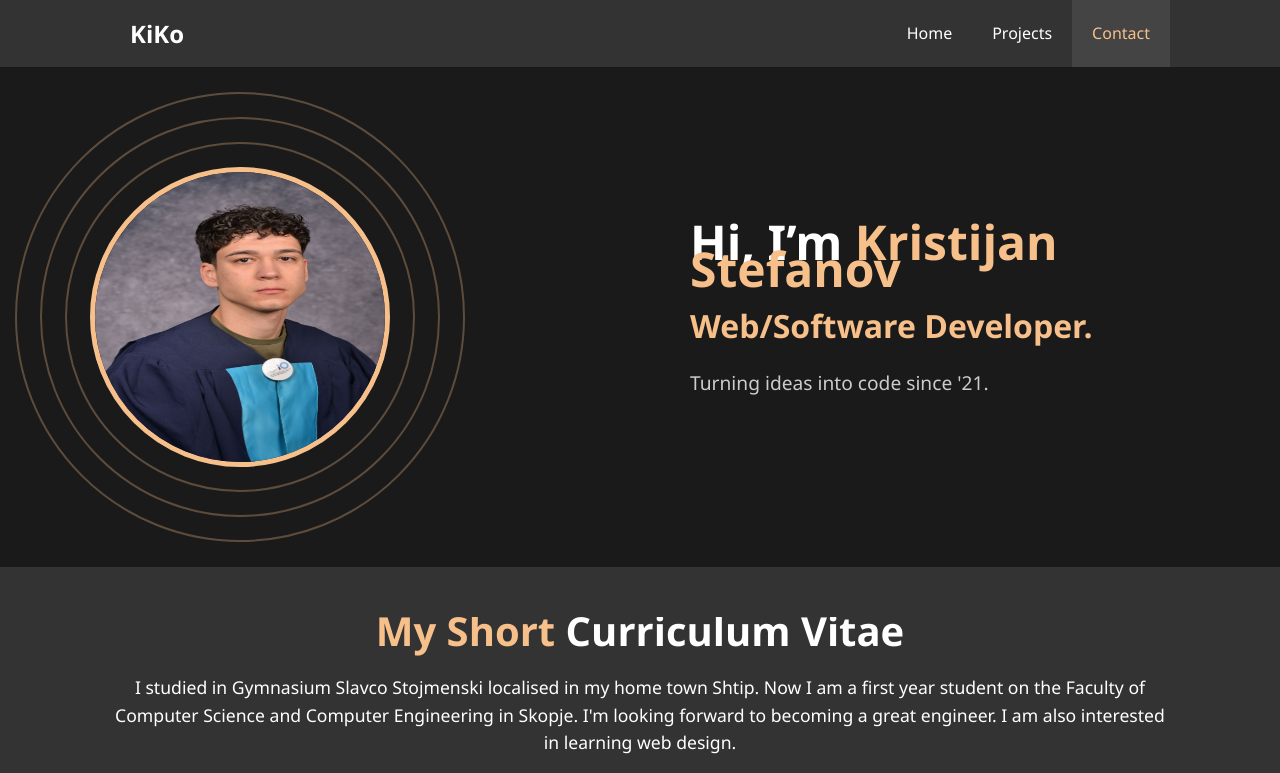
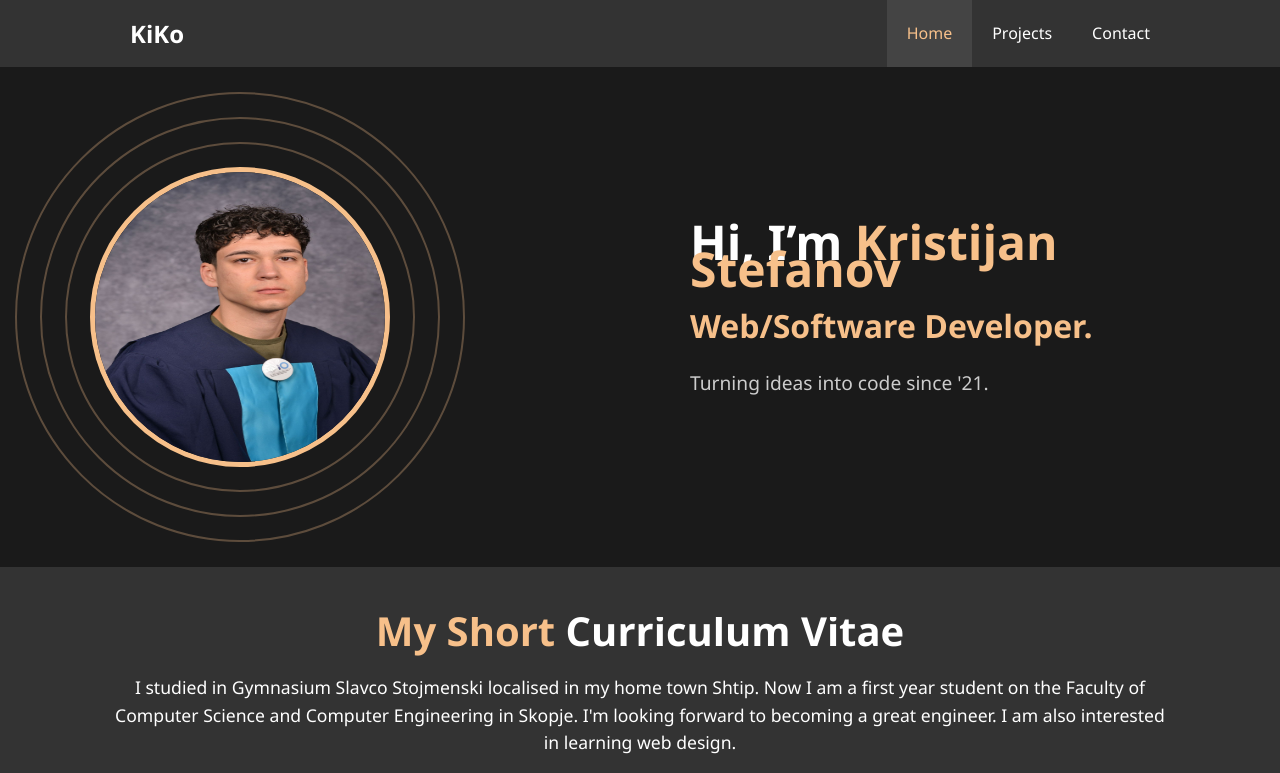
Before and after one commit to KristijanStefanov/Personal-WebPage-2.0, a plain HTML site: page index.html in a window 1280 px wide. Shown: the top 773 px of the page. Drawn offline with Linux system fonts and the light colour scheme.

Commit message:
Final version

```diff
--- a/index.html
+++ b/index.html
@@ -16,9 +16,9 @@
                 <i class="fas fa-bars"></i>
             </div>
             <ul class="nav-menu">
-                <li><a href="index.html">Home</a></li>
+                <li><a href="index.html" class="current">Home</a></li>
                 <li><a href="myProjects.html">Projects</a></li>
-                <li><a href="contact.html" class="current">Contact</a></li>
+                <li><a href="contact.html" >Contact</a></li>
             </ul>
         </div>
     </nav>
```
Also changed, not shown: myProjects.html (+1 -1 lines), 1 other file.
